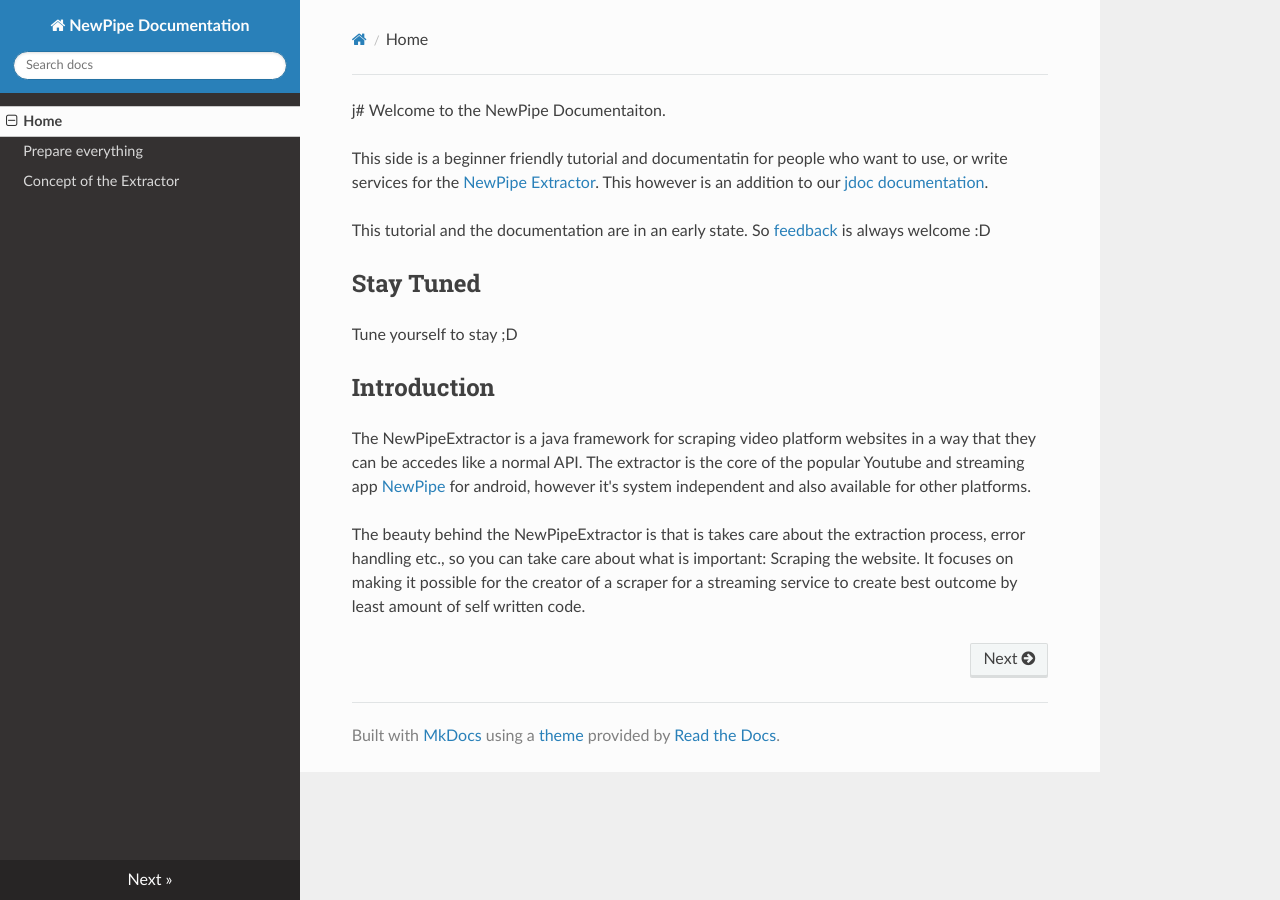
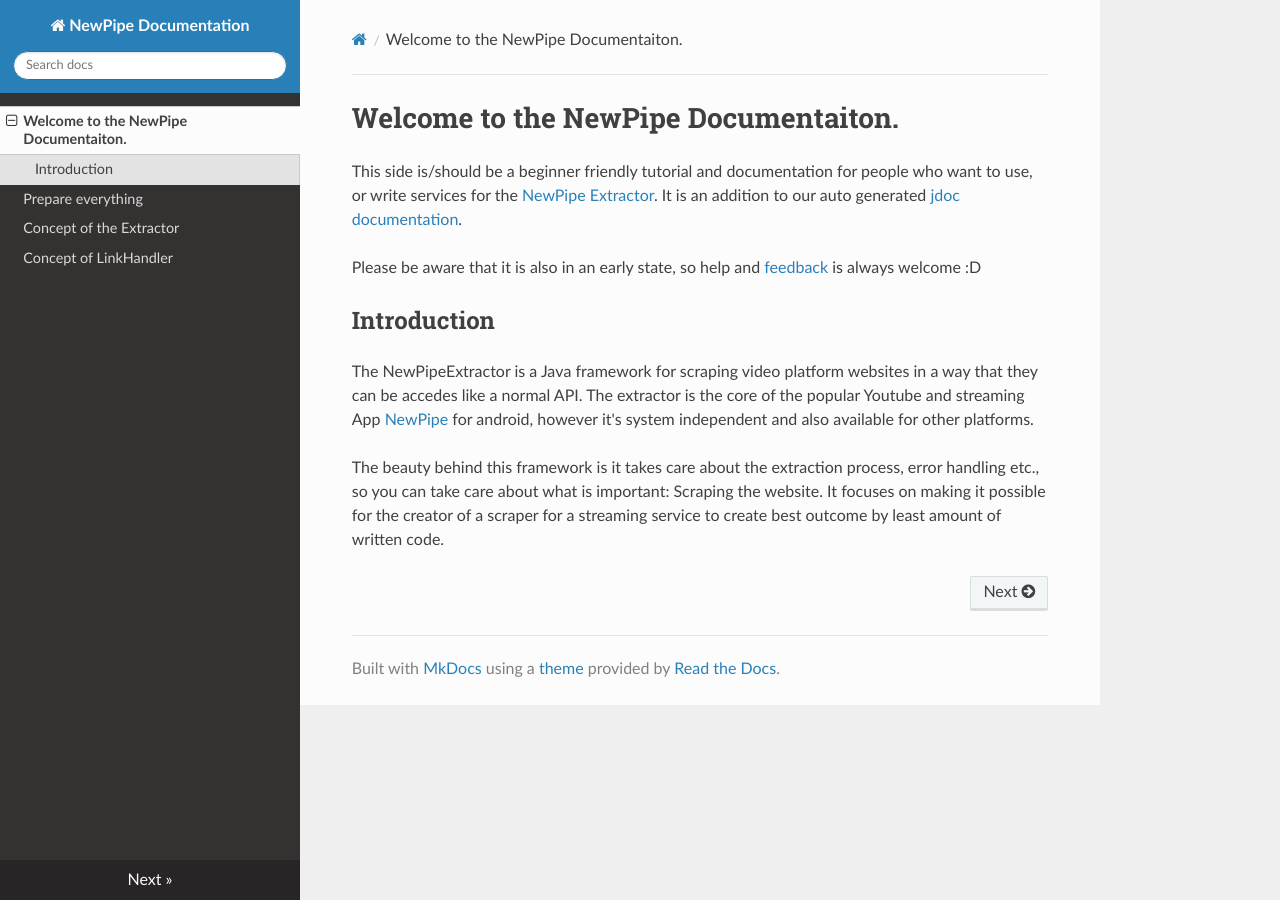
Before and after one commit to TeamNewPipe/documentation, an MkDocs documentation site: the page built from docs/index.md, in a window 1280 px wide. Built offline with MkDocs 1.6.1, drawn with Linux system fonts in a browser that asks for light colours; nearby versions of some CDN libraries.

Commit message:
minor fixes

```diff
--- /dev/null
+++ b/docs/02_Concept_of_LinkHandler.md
@@ -0,0 +1 @@
+# Concept of LinkHandler
--- a/docs/index.md
+++ b/docs/index.md
@@ -1,17 +1,14 @@
-j# Welcome to the NewPipe Documentaiton.
+# Welcome to the NewPipe Documentaiton.
 
-This side is a beginner friendly tutorial and documentatin for people who want to use, or write services for the [NewPipe Extractor](https://github.com/TeamNewPipe/NewPipeExtractor).
-This however is an addition to our [jdoc documentation](https://teamnewpipe.github.io/NewPipeExtractor/javadoc/).
+This side is/should be a beginner friendly tutorial and documentation for people who want to use, or write services for the [NewPipe Extractor](https://github.com/TeamNewPipe/NewPipeExtractor).
+It is an addition to our auto generated [jdoc documentation](https://teamnewpipe.github.io/NewPipeExtractor/javadoc/).
 
-This tutorial and the documentation are in an early state. So [feedback](https://github.com/TeamNewPipe/documentation/issues) is always welcome :D
+Please be aware that it is also in an early state, so help and [feedback](https://github.com/TeamNewPipe/documentation/issues) is always welcome :D
 
-## Stay Tuned
-
-Tune yourself to stay ;D
 
 ## Introduction
 
-The NewPipeExtractor is a java framework for scraping video platform websites in a way that they can be accedes like a normal API. The extractor is the core of the popular Youtube and streaming app [NewPipe](https://newpipe.schabi.org) for android, however it's system independent and also available for other platforms.
+The NewPipeExtractor is a Java framework for scraping video platform websites in a way that they can be accedes like a normal API. The extractor is the core of the popular Youtube and streaming App [NewPipe](https://newpipe.schabi.org) for android, however it's system independent and also available for other platforms.
 
-The beauty behind the NewPipeExtractor is that is takes care about the extraction process, error handling etc., so you can take care about what is important: Scraping the website.
-It focuses on making it possible for the creator of a scraper for a streaming service to create best outcome by least amount of self written code.
+The beauty behind this framework is it takes care about the extraction process, error handling etc., so you can take care about what is important: Scraping the website.
+It focuses on making it possible for the creator of a scraper for a streaming service to create best outcome by least amount of written code.
```
Also changed, not shown: docs/01_Concept_of_the_extractor.md (+3 -3 lines), mkdocs.yml (line endings or trailing spaces).
